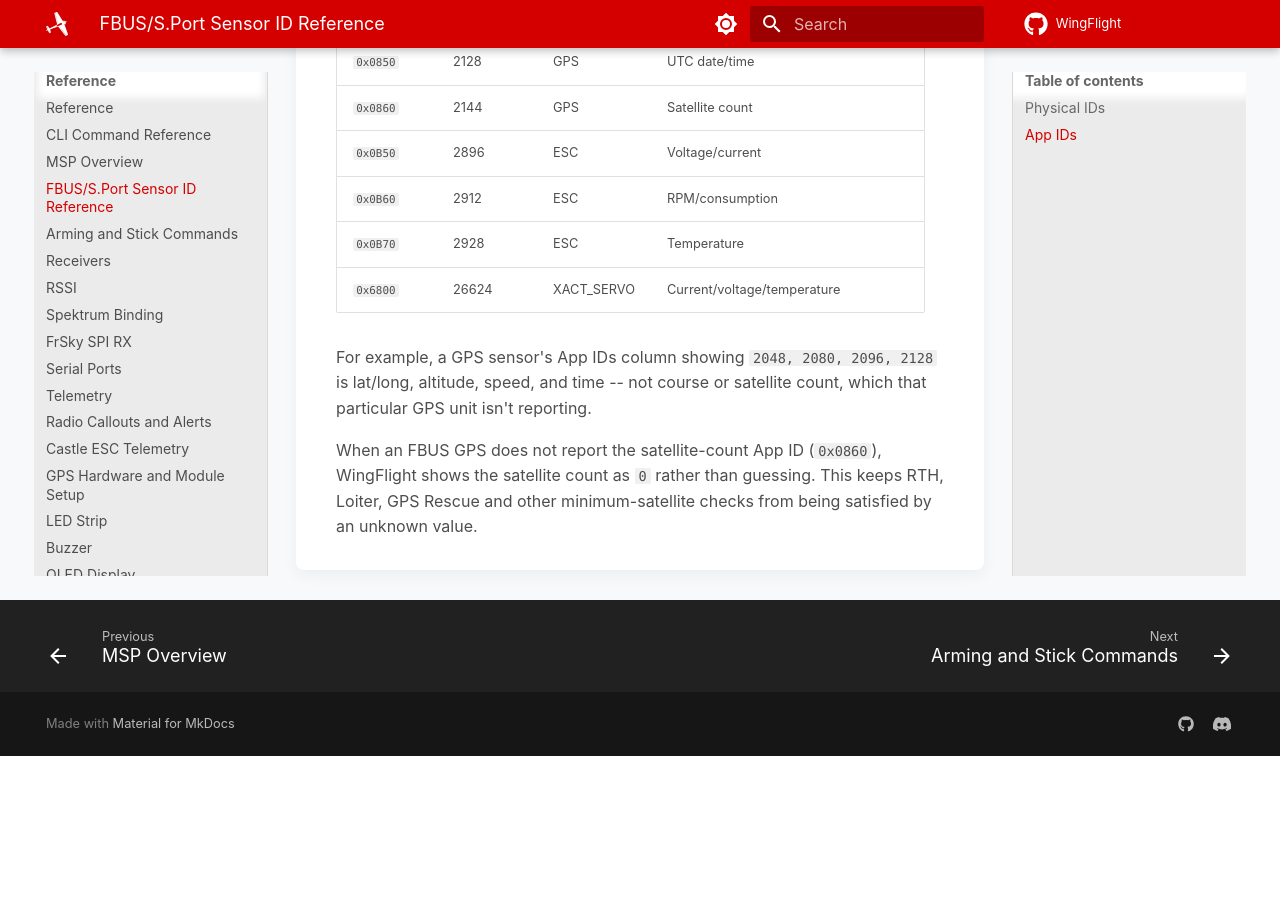
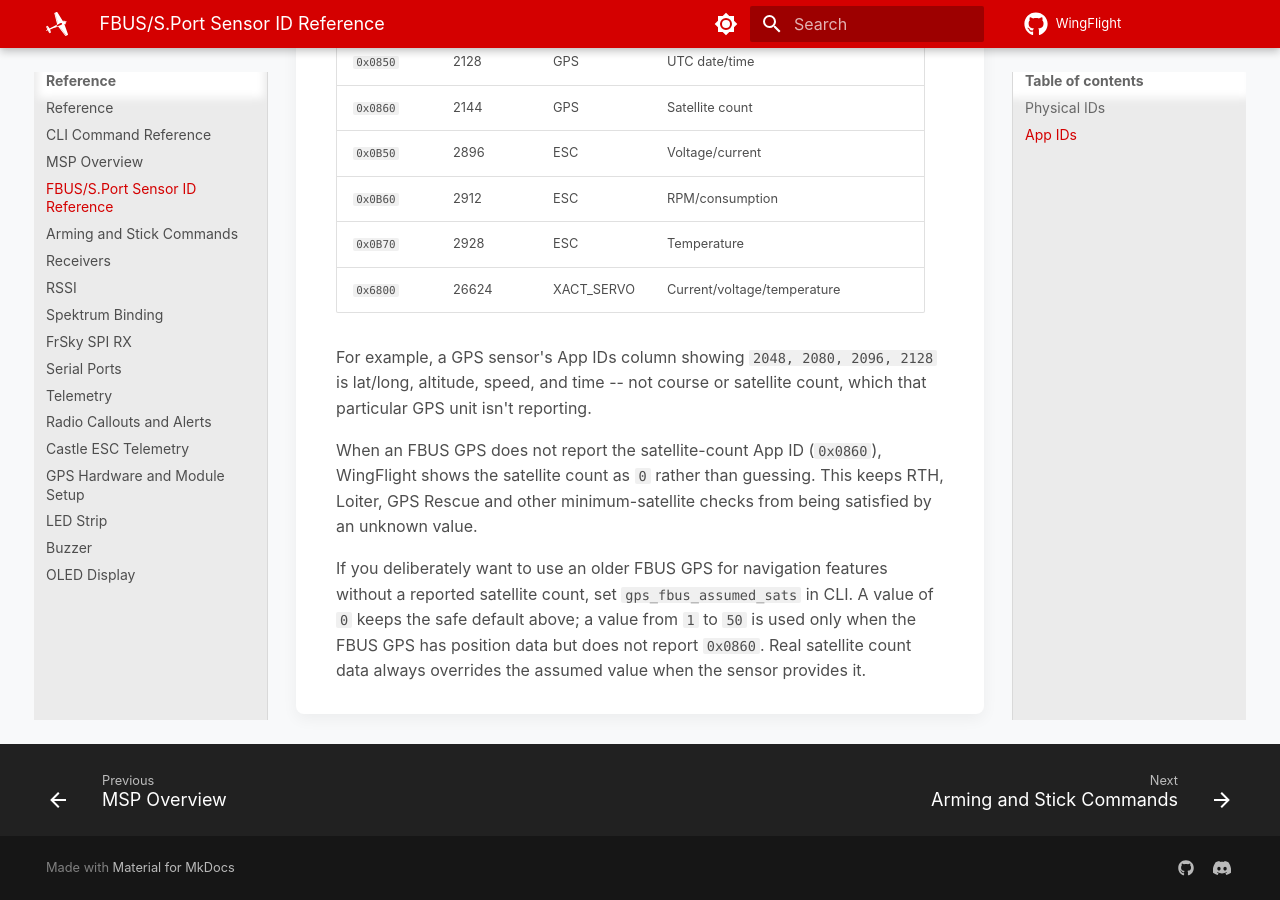
Before and after one commit to WingFlight/wingflight-docs, an MkDocs documentation site: the page built from docs/reference/fbus-sensor-ids.md, in a window 1280 px wide and 900 px high, scrolled down 2528 px. Built offline with MkDocs 1.6.1 and Material for MkDocs 9.7.7, drawn with Linux system fonts in a browser that asks for light colours; before the commit the page ends 3284 px from its top, so only the background shows below that.

Commit message:
Document FBUS GPS assumed satellite count

```diff
--- a/docs/reference/fbus-sensor-ids.md
+++ b/docs/reference/fbus-sensor-ids.md
@@ -77,3 +77,9 @@
 WingFlight shows the satellite count as `0` rather than guessing. This keeps
 RTH, Loiter, GPS Rescue and other minimum-satellite checks from being satisfied
 by an unknown value.
+
+If you deliberately want to use an older FBUS GPS for navigation features
+without a reported satellite count, set `gps_fbus_assumed_sats` in CLI. A value
+of `0` keeps the safe default above; a value from `1` to `50` is used only when
+the FBUS GPS has position data but does not report `0x0860`. Real satellite
+count data always overrides the assumed value when the sensor provides it.
```
